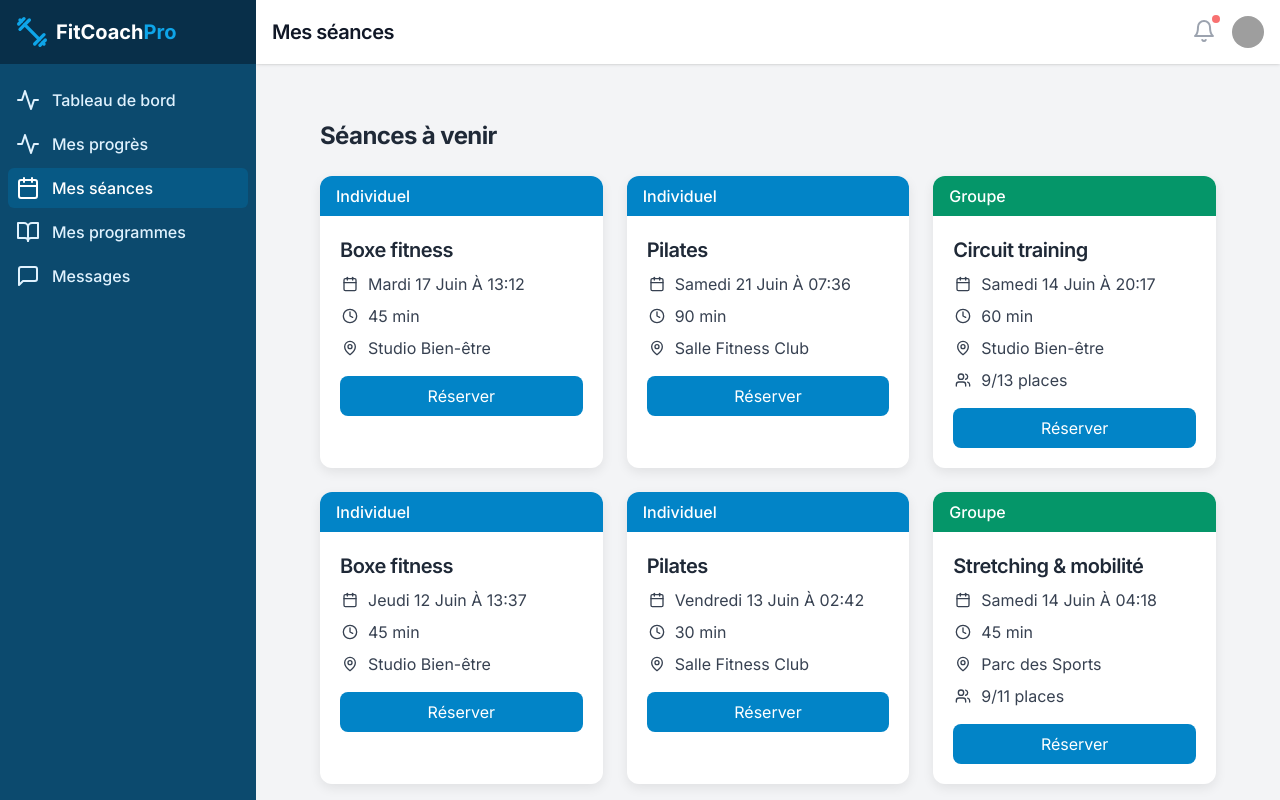
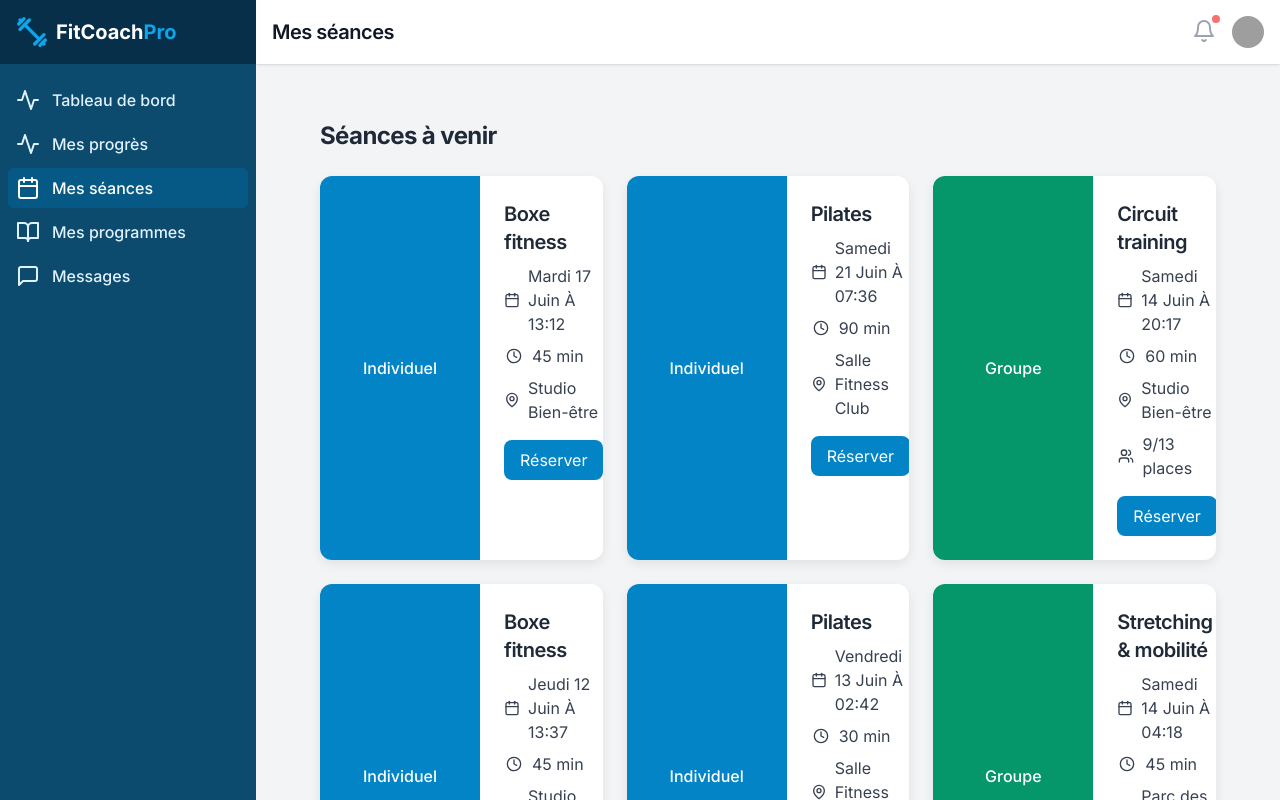
Before and after one commit to maxoushoot/Coach, a React (Vite) app: page /dashboard/seances in a window 1280 px wide. Built offline with nearby package versions, Linux system fonts and the light colour scheme; grey boxes are pictures that could not be loaded.

Commit message:
Improve mobile responsiveness

```diff
--- a/src/components/common/CoachCard.tsx
+++ b/src/components/common/CoachCard.tsx
@@ -23,15 +23,15 @@ const CoachCard: React.FC<CoachCardProps> = ({
 }) => {
   return (
     <Link to={`/coachs/${id}`} className="block group">
-      <div className="card overflow-hidden h-full transition-all duration-300 group-hover:shadow-lg">
-        <div className="relative h-48">
+      <div className="card overflow-hidden h-full transition-all duration-300 group-hover:shadow-lg sm:flex">
+        <div className="relative h-48 sm:h-auto sm:w-40 flex-shrink-0">
           <img
             src={image}
             alt={name}
             className="w-full h-full object-cover transition-transform duration-500 group-hover:scale-105"
           />
         </div>
-        <div className="p-5">
+        <div className="p-5 sm:flex-1">
           <h3 className="text-xl font-semibold mb-2 group-hover:text-primary-600 transition-colors">{name}</h3>
 
           <div className="flex flex-wrap gap-2 mb-3">
--- a/src/components/common/FeatureCard.tsx
+++ b/src/components/common/FeatureCard.tsx
@@ -15,12 +15,14 @@ const FeatureCard: React.FC<FeatureCardProps> = ({
   className = '',
 }) => {
   return (
-    <div className={`card p-6 hover:shadow-lg transition-shadow duration-300 ${className}`}>
-      <div className="w-12 h-12 flex items-center justify-center rounded-lg bg-primary-100 text-primary-600 mb-4">
+    <div className={`card p-6 hover:shadow-lg transition-shadow duration-300 ${className} sm:flex sm:items-start`}>
+      <div className="w-12 h-12 flex items-center justify-center rounded-lg bg-primary-100 text-primary-600 mb-4 sm:mb-0 sm:mr-4 flex-shrink-0">
         <Icon className="h-6 w-6" />
       </div>
-      <h3 className="text-xl font-semibold mb-2">{title}</h3>
-      <p className="text-gray-600">{description}</p>
+      <div>
+        <h3 className="text-xl font-semibold mb-2">{title}</h3>
+        <p className="text-gray-600">{description}</p>
+      </div>
     </div>
   );
 };
--- a/src/components/common/PricingCard.tsx
+++ b/src/components/common/PricingCard.tsx
@@ -32,7 +32,7 @@ const PricingCard: React.FC<PricingCardProps> = ({
         </div>
       )}
 
-      <div className="p-6 flex-1">
+      <div className="p-5 sm:p-6 flex-1">
         <h3 className="text-xl font-semibold mb-2">{title}</h3>
         <p className="text-gray-600 mb-4">{description}</p>
 
@@ -53,7 +53,7 @@ const PricingCard: React.FC<PricingCardProps> = ({
         </ul>
       </div>
 
-      <div className="p-6 pt-0 mt-auto">
+      <div className="p-5 pt-0 sm:p-6 sm:pt-0 mt-auto">
         <button
           onClick={onSubscribe}
           className={`w-full ${isPopular ? 'btn-primary' : 'btn-outline'}`}
--- a/src/components/common/SessionCard.tsx
+++ b/src/components/common/SessionCard.tsx
@@ -30,11 +30,15 @@ const SessionCard: React.FC<SessionCardProps> = ({
   const formattedTime = format(date, 'HH:mm');
 
   return (
-    <div className="card overflow-hidden">
-      <div className={`px-4 py-2 text-white ${type === 'Groupe' ? 'bg-secondary-600' : 'bg-primary-600'}`}>
+    <div className="card overflow-hidden sm:flex">
+      <div
+        className={`px-4 py-2 text-white ${
+          type === 'Groupe' ? 'bg-secondary-600' : 'bg-primary-600'
+        } sm:w-40 sm:flex-shrink-0 sm:flex sm:items-center sm:justify-center`}
+      >
         <span className="font-medium">{type}</span>
       </div>
-      <div className="p-5">
+      <div className="p-5 sm:p-6 flex-1">
         <h3 className="text-xl font-semibold mb-2">{title}</h3>
 
         <div className="space-y-2 mb-4">
```
